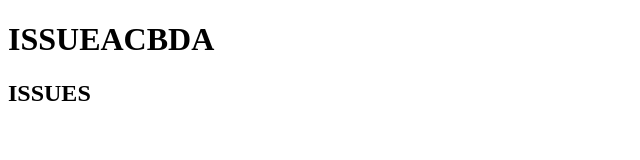
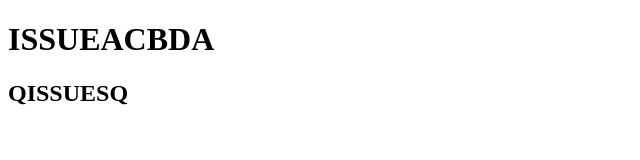
Before and after one commit to helenajabl/helenajabl.github.io, a plain HTML site: page index.html in a window 1280 px wide. Shown: the full height of the page, 0-640 px from the left. Drawn offline with Linux system fonts and the light colour scheme.

Commit message:
Update index.html

```diff
--- a/index.html
+++ b/index.html
@@ -9,7 +9,7 @@
 <body>
 <!-- partial:index.partial.html -->
 <h1>ISSUEACBDA</h1>
-<h2>ISSUES</h2>
+<h2>QISSUESQ</h2>
 <!-- partial -->
 
 </body>
```
